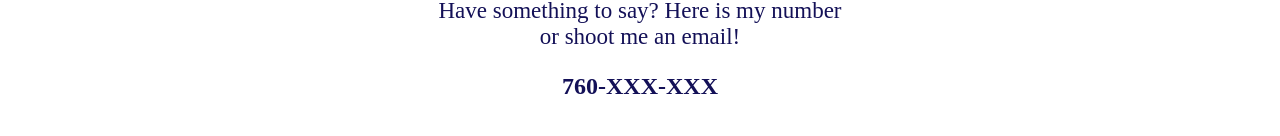
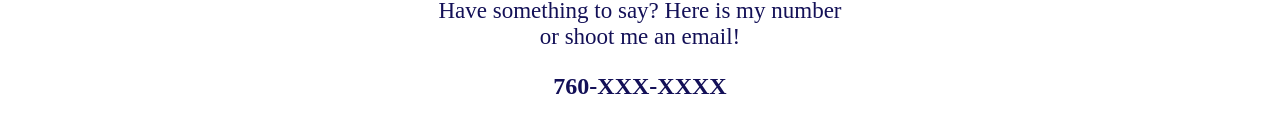
Before and after one commit to one024100/4-Perez-firstWebsite, a plain HTML site: page contactInfo.html in a window 1280 px wide. Shown: the part 383-519 px from the top of the page. Drawn offline with Linux system fonts and the light colour scheme; grey boxes are pictures that could not be loaded.

Commit message:
Add files via upload
10/3 11:43 am
reupload for the day

```diff
--- a/contactInfo.html
+++ b/contactInfo.html
@@ -46,7 +46,7 @@
 
 				</p>
 
-				<h2> 760-XXX-XXX </h2>
+				<h2> 760-XXX-XXXX </h2>
 
 
 
```
